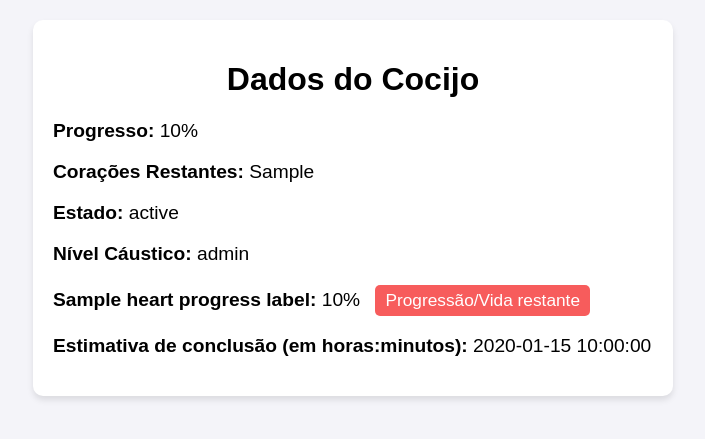
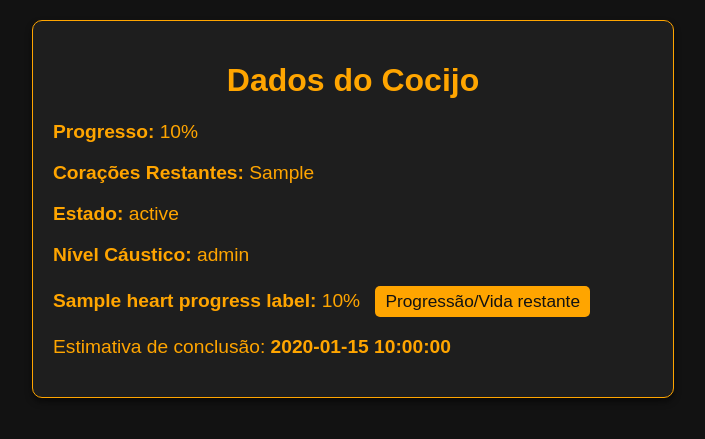
Before and after one commit to Rafsdutra/cocijo-tracker, a Flask app: template templates/index.html in a window 1280 px wide. Shown: the top 439 px of the page, without its empty margins (287-992 px from the left). Run offline with Flask 3, Linux system fonts and the light colour scheme; the template is opened without the code that fills it: most values are stand-ins (such as "Sample title", 1, 10 or a date in 2020).

Commit message:
adicionando estilo elitao

```diff
--- a/templates/index.html
+++ b/templates/index.html
@@ -8,24 +8,27 @@
         body {
             font-family: Arial, sans-serif;
             margin: 20px;
-            background-color: #f4f4f9;
+            background-color: #121212; /* Dark background */
+            color: #FFA500; /* Orange text */
         }
         .container {
             max-width: 600px;
             margin: auto;
             padding: 20px;
-            background: white;
+            background: #1E1E1E; /* Slightly lighter dark background */
             border-radius: 10px;
-            box-shadow: 0 4px 6px rgba(0, 0, 0, 0.1);
+            box-shadow: 0 4px 6px rgba(0, 0, 0, 0.5);
+            border: 1px solid #FFA500; /* Orange border */
         }
         h1 {
             text-align: center;
+            color: #FFA500; /* Orange text for the heading */
         }
         p {
             font-size: 1.2em;
         }
         .error {
-            color: red;
+            color: red; /* Keep errors in red for visibility */
         }
         button {
             margin-left: 10px;
@@ -34,11 +37,18 @@
             border: none;
             border-radius: 5px;
             cursor: pointer;
-            background-color:rgb(247, 92, 92);
-            color: white;
+            background-color: #FFA500; /* Orange background for button */
+            color: #121212; /* Dark text on the button */
         }
         button:hover {
-            background-color:rgb(104, 3, 3);
+            background-color: #FF8C00; /* Darker orange for hover effect */
+        }
+        a {
+            color: #FFA500;
+            text-decoration: none;
+        }
+        a:hover {
+            text-decoration: underline;
         }
     </style>
 </head>
@@ -57,7 +67,7 @@
                 <span id="heartProgressValue">{{ heart_progress|round(2) }}</span>%
                 <button onclick="toggleHeartProgress()">Progressão/Vida restante</button>
             </p>
-            <p><strong>Estimativa de conclusão (em horas:minutos): </strong>{{time_estimate}}</p>
+            <p>Estimativa de conclusão: <strong>{{ time_estimate }}</strong></p>
         {% endif %}
     </div>
 
```
